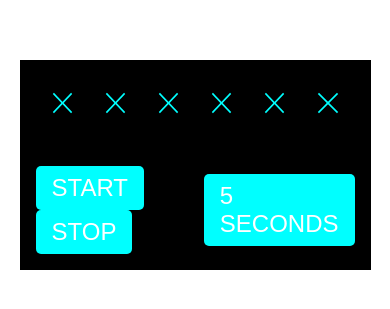
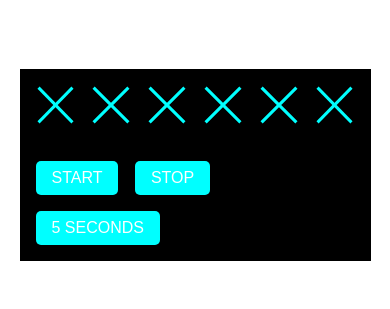
Before and after one commit to Ahmed-Elbald/automation-simulation, a plain HTML site: page index.html in a window 390 px wide. Shown: the part 257-566 px from the top of the page. Drawn offline with Linux system fonts and the light colour scheme.

Commit message:
Modified the style on small screens

```diff
--- a/main.css
+++ b/main.css
@@ -81,6 +81,30 @@ body {
   font-size: 1.5rem;
 }
 
+@media (max-width: 700px) {
+
+  .box .motors {
+    padding: 0;
+    gap: 1rem;
+  }
+
+  .control-btns {
+    flex-direction: column;
+    align-items: flex-start !important;
+    gap: 1rem;
+  }
+
+  .box .control-btns button {
+    font-size: 1rem;
+    margin-right: .75rem;
+  }
+
+  .box .time-left {
+    font-size: 1rem;
+  }
+
+}
+
 @keyframes work {
   100% {
     transform: rotate(360deg);
```
